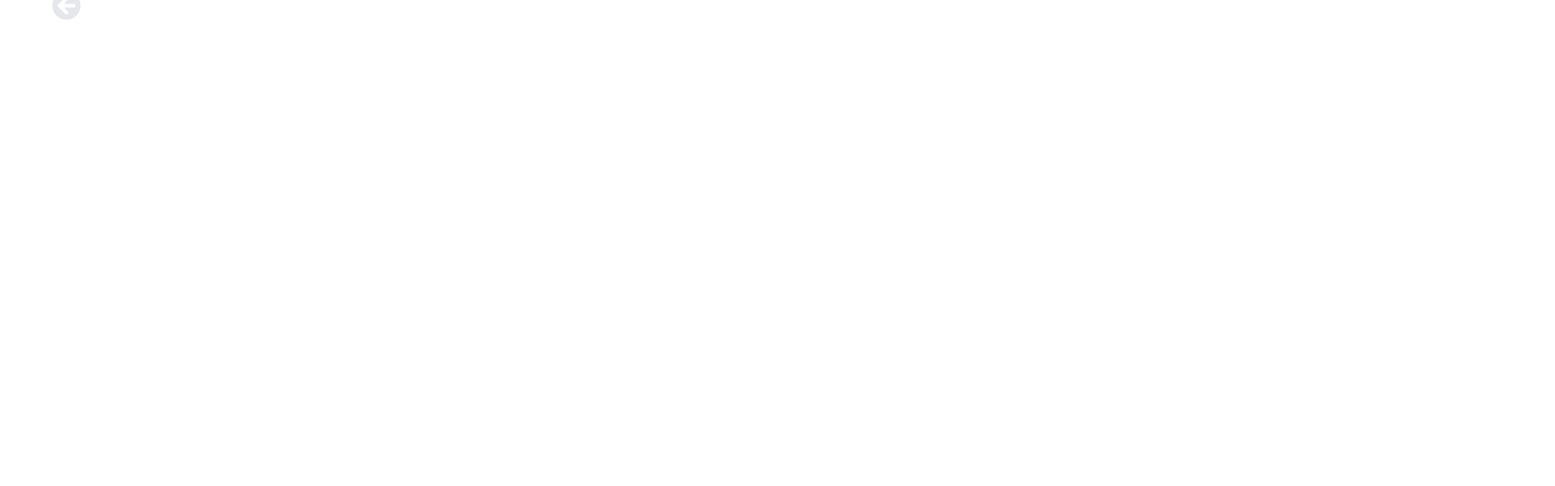
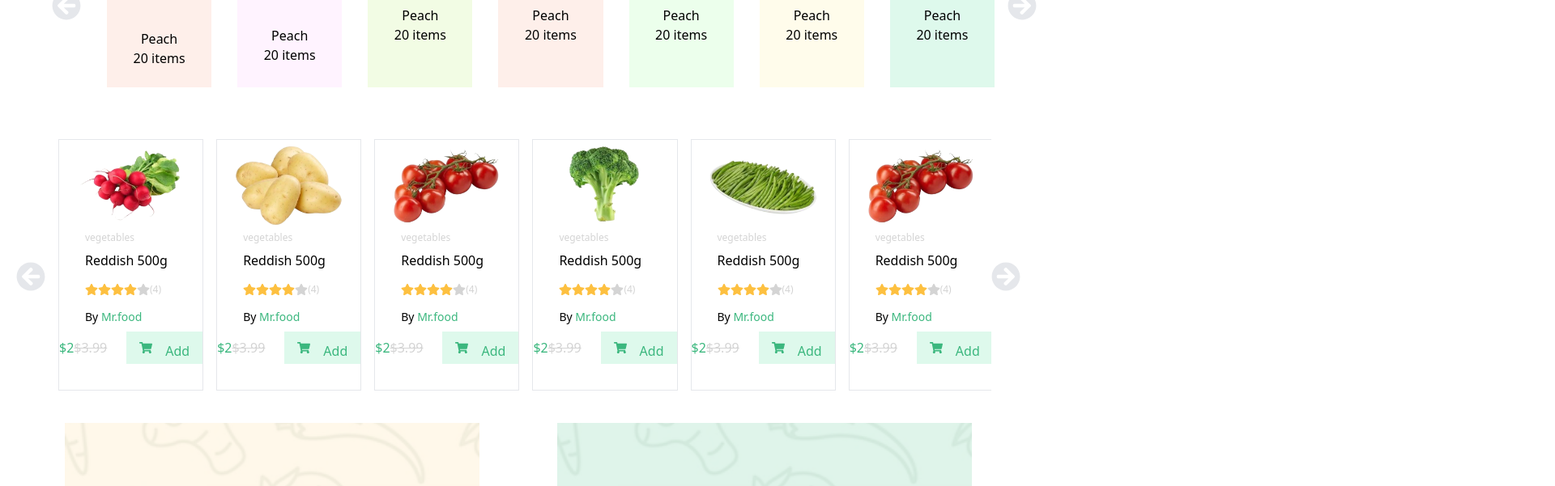
Before and after one commit to Divine-20/Instafarm, a React (Vite) app: page / in a window 1280 px wide. Shown: the part 1180-1781 px from the top of the page at 81% size, 1920 px wide, since content can reach past the window. Built offline with nearby package versions, Linux system fonts and the light colour scheme.

Commit message:
added the overflow on x

```diff
--- a/src/components/categories.jsx
+++ b/src/components/categories.jsx
@@ -1,6 +1,6 @@
 import React,{useState} from 'react'
 import { FaArrowCircleLeft,FaArrowCircleRight,FaStar,FaShoppingCart } from 'react-icons/fa'
-import Slider from 'react-slick'
+
 import peaches from '../images/peaches.png'
 import cabbage from '../images/cabbage.png'
 import strawberry from '../images/strawberry.png'
@@ -14,13 +14,7 @@ import reddish from '../images/reddish.png'
 function Categories(props) {
 
     const {featured} = props;
-    const settings = {
 
-      infinite: true,
-      speed: 500,
-      slidesToShow: 4,
-      slidesToScroll: 1
-    };
 
 
   return (
@@ -31,10 +25,10 @@ function Categories(props) {
         </div>
 
 
-        <div className=' ml-16 flex mt-8 '>
+        <div className=' ml-16 flex mt-8 overflow-x-auto'>
         <i className='text-4xl text-gray-200 pr-4 pt-28'><FaArrowCircleLeft /></i>
-        <Slider {...settings}>
-            <div className='h-auto pb-6 w-52 bg-[#FEEFEA] fixed'>
+
+            <div className='h-auto pb-6 w-52 bg-[#FEEFEA] ml-4'>
               <img src={peaches} alt="peaches" className='mt-8' />
               <h1 className='text-center pt-10 '>Peach</h1>
               <p className='text-center '>20 items</p>
@@ -70,17 +64,18 @@ function Categories(props) {
               <p className='text-center'>20 items</p>
 
             </div>
-            </Slider>
+
+
             <i className='text-4xl text-gray-200 mt-28 ml-4 '><FaArrowCircleRight /></i>
         </div>
 
 
         <div className='flex justify-center mt-6'>
         <i className='text-4xl text-gray-200 pr-4 pt-48' ><FaArrowCircleLeft /></i>
-
+        <div className='flex w-[90%] overflow-x-auto'>
         {featured.map(features=>(
 
-     <div className='h-auto pb-8 w-64 mr-4  mt-10 border-solid border-[1px] border-gray-200' id='slider'>
+     <div className='h-auto pb-8 w-80 mr-4  mt-10 border-solid border-[1px] border-gray-200' id='slider'>
           <img src={features.src} alt="reddish" />
           <p className='text-xs pl-8 text-[#D4D4D4]'>{features.type}</p>
           <h1 className='pl-8 pt-2'>{features.name}</h1>
@@ -100,7 +95,7 @@ function Categories(props) {
          </div>
 
         ))}
-
+       </div>
          <i className='text-4xl text-gray-200 mt-48  '><FaArrowCircleRight /></i>
         </div>
     </div>
--- a/src/components/categoriesContent.jsx
+++ b/src/components/categoriesContent.jsx
@@ -57,6 +57,30 @@ function CategoriesContent() {
   amount:"$3.99"
 
 }
+,{
+  src: cabbage,
+  type:"vegetables",
+  name:"Reddish 500g",
+  owner:"Mr.food",
+  dollars:"$2",
+  amount:"$3.99"
+  },{
+  src: beans,
+  type:"vegetables",
+  name:"Reddish 500g",
+  owner:"Mr.food",
+  dollars:"$2",
+  amount:"$3.99"
+
+},{
+  src: tomatoes ,
+  type:"vegetables",
+  name:"Reddish 500g",
+  owner:"Mr.food",
+  dollars:"$2",
+  amount:"$3.99"
+
+}
 ]
   return (
     <div>
--- a/src/components/sells.jsx
+++ b/src/components/sells.jsx
@@ -6,7 +6,7 @@ import Rectangle1 from '../images/Rectangle1.svg'
 function Sells(props) {
   const { sells } = props;
   return (
-    <div>
+    <div className=''>
       <div className='flex ml-36 mt-24'>
         <h1 className='text-3xl text-[#253D4E] font-bold pt-2'>Daily Best sells</h1>
         <div className='flex ml-36'>
@@ -22,8 +22,8 @@ function Sells(props) {
           <i className='text-4xl text-[#F2F3F4]'><FaArrowCircleRight /></i>
         </div>
       </div>
-      <div className='flex justify-evenely mt-10'>
-        {/* <div className='flex justify-evenly mt-10'> */}
+      <div className='flex justify-evenly mt-10'>
+
           {sells.map(sell => (
             <div className='h-auto pb-8 w-64 mr-4  mt-10 border-solid border-[1px] border-gray-200 '>
               <button className='bg-[#FFD480] text-white w-auto pl-2 pr-2 h-8'>{sell.action}</button>
@@ -69,7 +69,7 @@ function Sells(props) {
           </div>
           </div>
           </div>
-        {/* </div> */}
+
         </div>
 
         )
```
